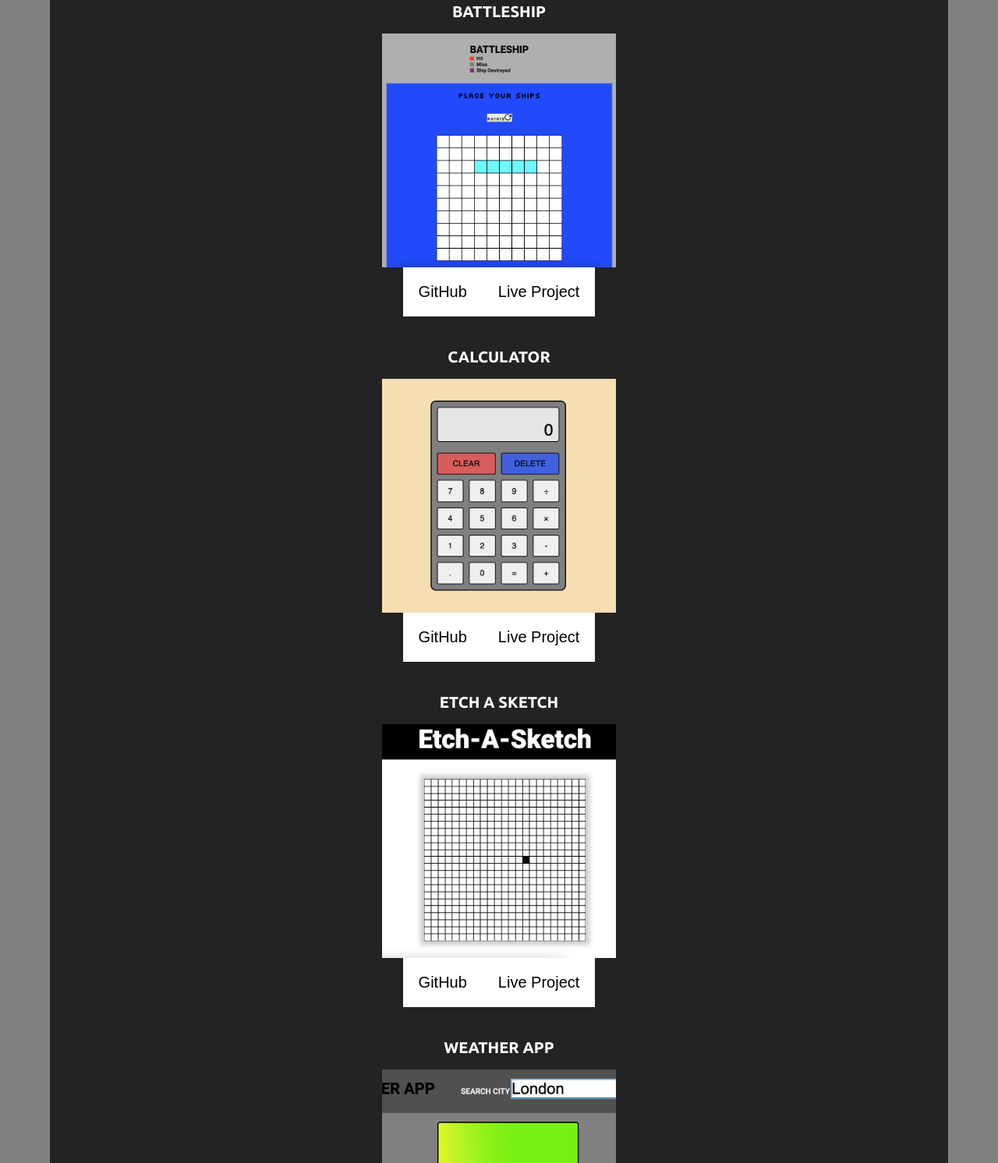
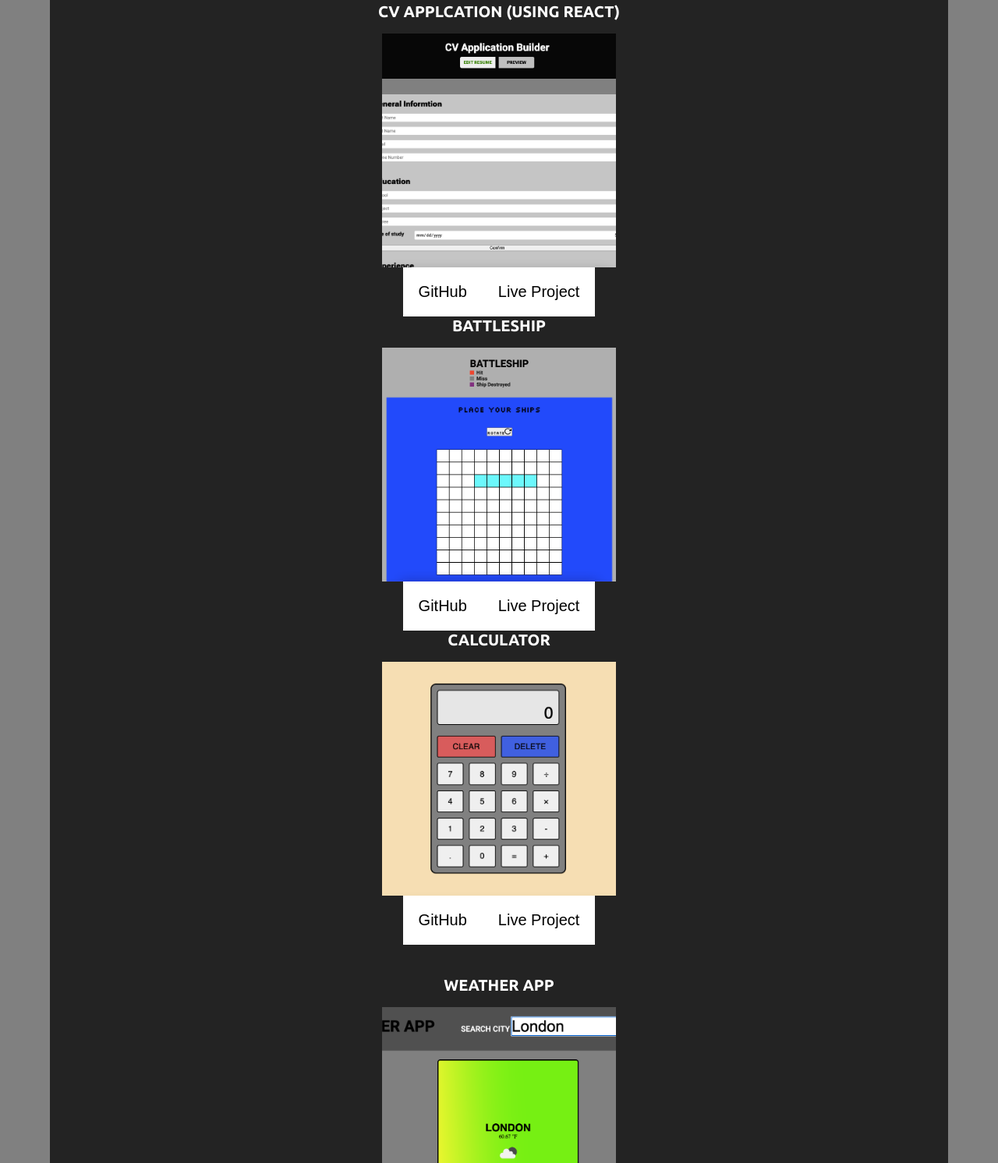
Before and after one commit to JosephCass/portfolio-website, a plain HTML site: page index.html in a window 1280 px wide. Shown: the part 1271-2763 px from the top of the page at 78% size. Drawn offline with nearby package versions, Linux system fonts and the light colour scheme; a web font is replaced by a local one.

Commit message:
Updating Projects

```diff
--- a/index.html
+++ b/index.html
@@ -24,9 +24,9 @@
         <li class="item has-sub-menu">
           <a tabindex="0">Projects</a>
           <ul class="project-list sub-menu">
+            <li class="sub-item"><a href="#cv-applcation-project">CV Application</a></li>
             <li class="sub-item"><a href="#battleship-project">Battle Ship</a></li>
             <li class="sub-item"><a href="#calculator-project">Calculator</a></li>
-            <li class="sub-item"><a href="#sketch-project">Etch A Sketch</a></li>
             <li class="sub-item"><a href="#weather-project">Weather App</a></li>
             <li class="sub-item"><a href="#property-manager-project">Property Manager App</a></li>
           </ul>
@@ -103,6 +103,13 @@
       <section id="projects-section" class="projects">
         <h2 class="project-header">Projects</h2>
         <div class="projects-container">
+          <div id="cv-applcation-project" class="project">
+            <h2 class="project-title-text">CV Applcation (Using React)</h2>
+            <img src="assets/Screen Shot 2022-10-19 at 4.16.58 PM.png" alt="" class="project-image">
+            <div class="project-links-container">
+              <a href="https://github.com/JosephCass/CV-application" target="_blank" class="project-link github-link">GitHub</a>
+              <a href="https://imaginative-clafoutis-a0e21f.netlify.app/" target="_blank" class="project-link live-project">Live Project</a>
+            </div>
           <div id="battleship-project" class="project">
               <h2 class="project-title-text">Battleship</h2>
               <img src="assets/Screen Shot 2022-09-20 at 1.09.20 PM.png" alt="" class="project-image">
@@ -119,13 +126,7 @@
                 <a href="https://calculator-app-joseph.netlify.app/" target="_blank" class="project-link live-project">Live Project</a>
               </div>
           </div>
-          <div id="sketch-project" class="project">
-            <h2 class="project-title-text">Etch A Sketch</h2>
-            <img src="assets/Screen Shot 2022-09-21 at 1.59.38 PM.png" alt="" class="project-image">
-            <div class="project-links-container">
-              <a href="https://github.com/JosephCass/etch-a-sketch" target="_blank" class="project-link github-link">GitHub</a>
-              <a href="https://etch-a-sketch-joseph.netlify.app/" target="_blank" class="project-link live-project">Live Project</a>
-            </div>
+
           </div>
           <div id="weather-project" class="project">
             <h2 class="project-title-text">Weather App</h2>
```
Also changed, not shown: assets/Screen Shot 2022-10-19 at 4.16.58 PM.png (added).
